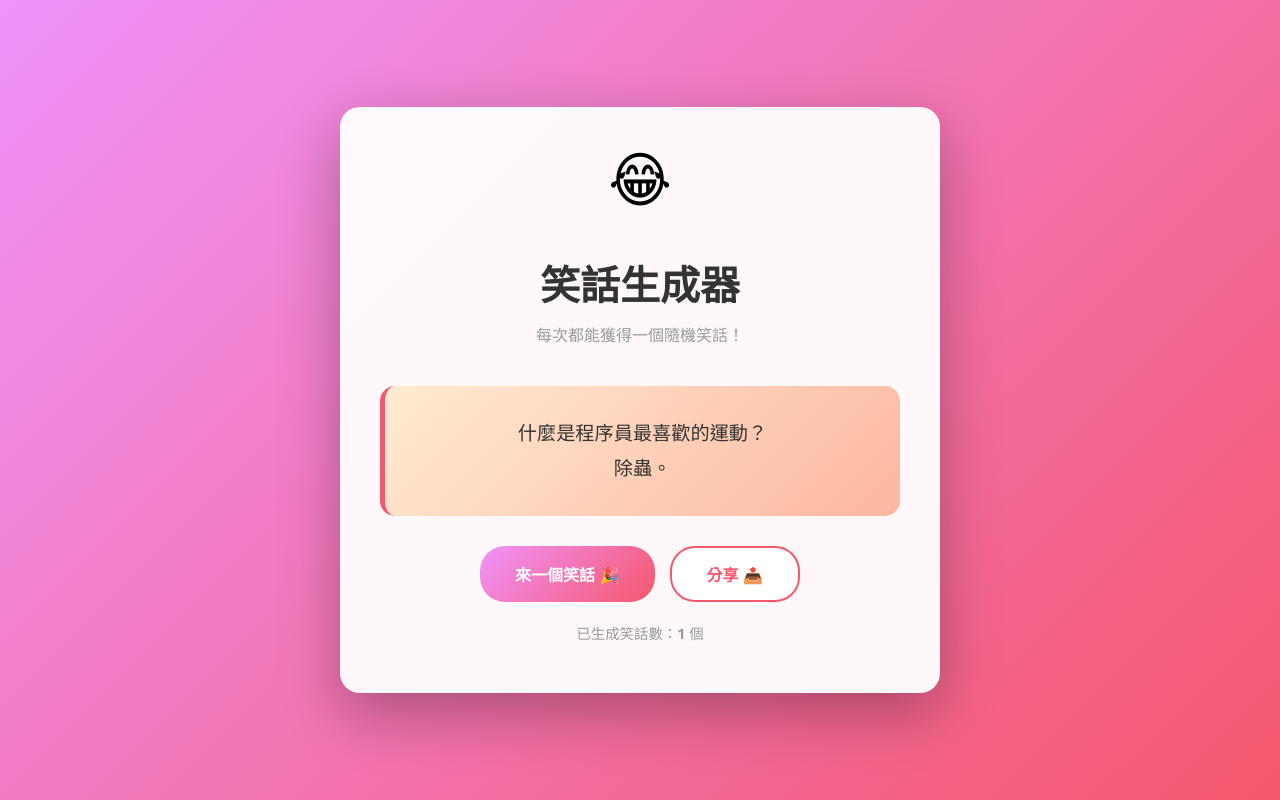
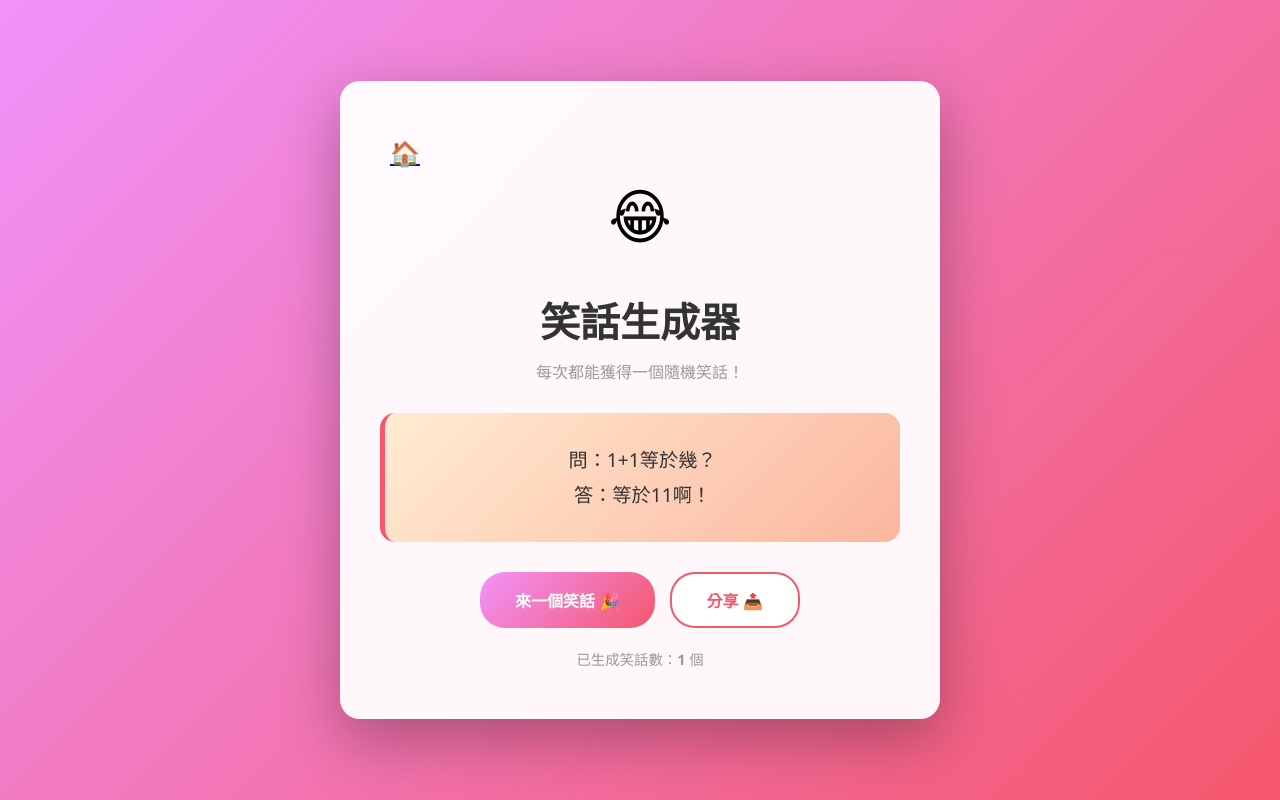
Before and after one commit to augustwu84/lab, a plain HTML site: page joke-generator.html in a window 1280 px wide. Drawn offline with Linux system fonts and the light colour scheme.

Commit message:
Update joke generator with kid-friendly jokes and home button

```diff
--- a/joke-generator.html
+++ b/joke-generator.html
@@ -44,7 +44,27 @@
 
         .header {
             text-align: center;
-            margin-bottom: 40px;
+            margin-bottom: 30px;
+        }
+
+        .header-top {
+            display: flex;
+            justify-content: space-between;
+            align-items: center;
+            margin-bottom: 20px;
+        }
+
+        .back-btn {
+            background: transparent;
+            border: none;
+            font-size: 1.5em;
+            cursor: pointer;
+            padding: 5px 10px;
+            transition: all 0.3s ease;
+        }
+
+        .back-btn:hover {
+            transform: scale(1.2);
         }
 
         .emoji {
@@ -180,6 +200,10 @@
 <body>
     <div class="container">
         <div class="header">
+            <div class="header-top">
+                <a href="index.html" class="back-btn" title="回到首頁">🏠</a>
+                <div></div>
+            </div>
             <div class="emoji">😂</div>
             <h1>笑話生成器</h1>
             <p class="subtitle">每次都能獲得一個隨機笑話！</p>
@@ -217,23 +241,28 @@
         let currentJoke = '';
         let jokeCount = 0;
 
-        // 笑話數據庫（繁體中文笑話）
+        // 笑話數據庫（小學生能理解的笑話）
         const chineseJokes = [
             "為什麼小明的成績這麼差？\n因為他爸爸姓差。",
-            "為什麼熊貓那麼貴？\n因為它的代碼是 $panda。",
-            "什麼是程序員最喜歡的運動？\n除蟲。",
-            "程序員為什麼喜歡喝咖啡？\n因為 Java！",
-            "怎樣成為一名成功的程序員？\n睡眠不足 + 咖啡 = 代碼。",
-            "一個 SQL 查詢走進一間酒吧，走到兩個表面前說：\n我能加入你們嗎？",
-            "為什麼程序員總是混淆萬聖節和聖誕節？\n因為 Oct 31 = Dec 25。",
-            "有多少程序員需要來改變一個燈泡？\n一個人。但首先他要檢查棧溢出。",
-            "女友問我：你是在看著我，還是在看手機？\n我說：看著你啊。\n她說：那你為什麼一直滑屏？\n我說：我在欣賞你呢。",
-            "什麼是程序員的浪漫？\n我對你的愛是用 C++ 寫的，永遠不會被垃圾回收。",
-            "程序員的三大謊言：\n1. 我馬上就來\n2. 這是最後一個 Bug\n3. 我已經在做了",
-            "為什麼程序員喜歡用黑色主題？\n因為光明太傷眼睛了。",
-            "一個程序員走進餐廳說：給我一杯咖啡。\n服務員說：中杯還是大杯？\n程序員說：能不能給我一個無限循環的咖啡？",
-            "什麼時候一個程序員會說謊？\n當他的嘴巴在動的時候。",
-            "程序員為什麼總是單身？\n因為他們找不到另一半來完成他們的代碼。"
+            "雞為什麼過馬路？\n因為它想去另一邊去。",
+            "為什麼熊貓是黑白相間的？\n因為它很害羞，用黑白照相機拍的。",
+            "問：1+1等於幾？\n答：等於11啊！",
+            "為什麼小貓喜歡洗臉？\n因為它想要一張乾淨的臉。",
+            "為什麼老師看起來很疲倦？\n因為她整天都在辛苦教書。",
+            "為什麼蝴蝶會飛？\n因為它不想走路啦！",
+            "為什麼香蕉會笑？\n因為它皮很厚啊！",
+            "為什麼烏龜走得很慢？\n因為它背著一個重重的殼。",
+            "企鵝為什麼不會唱歌？\n因為它嘴巴被凍住了。",
+            "為什麼牛奶是白色的？\n因為牧場的天空是藍色的！",
+            "為什麼番茄會臉紅？\n因為它看到了沙拉醬。",
+            "為什麼獅子不吃爆米花？\n因為它害怕玉米粒會爆炸！",
+            "為什麼西瓜是綠色的？\n因為它在草地上滾動的時候把草的顏色沾上了。",
+            "為什麼蛇沒有腳？\n因為它不想被拐賣。",
+            "為什麼小鳥會唱歌？\n因為它開心啊！",
+            "為什麼狗喜歡搖尾巴？\n因為沒有人幫它搖，所以它自己搖。",
+            "為什麼鴨子會游泳？\n因為它忘記了怎麼走路。",
+            "為什麼冰淇淋喜歡做夢？\n因為它想融化成湖。",
+            "為什麼星星會閃爍？\n因為它在眨眼睛呢！"
         ];
 
         async function getJoke() {
```
